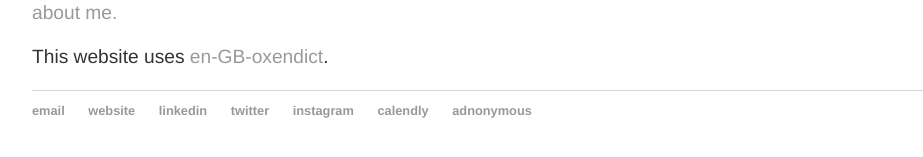
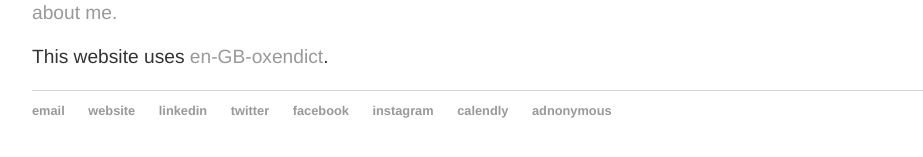
Before and after one commit to y-james-hu/y-james-hu.github.io, a Jekyll site: the page built from index.html, in a window 1280 px wide. Shown: the part 221-378 px from the top of the page, without its empty margins (160-1083 px from the left). Built offline with Jekyll 4.4.1, drawn with Linux system fonts in a browser that asks for light colours.

Commit message:
Update default.html

```diff
--- a/_layouts/default.html
+++ b/_layouts/default.html
@@ -24,11 +24,12 @@
 	    		<ul>
 	        		<li><a href="mailto:james@rethinkpriorities.org">email</a></li>
 	        		<li><a href="https://y-james-hu.github.io">website</a></li>
-				<li><a href="https://www.linkedin.com/in/y-james-hu">linkedin</a></li>
-				<li><a href="https://www.twitter.com/y_james_hu">twitter</a></li>
-				<li><a href="https://www.instagram.com/y.james.hu/">instagram</a></li>
+				<li><a href="https://linkedin.com/in/y-james-hu">linkedin</a></li>
+				<li><a href="https://twitter.com/y_james_hu">twitter</a></li>
+				<li><a href="https://facebook.com/y.james.hu">facebook</a></li>
+				<li><a href="https://instagram.com/y.james.hu/">instagram</a></li>
 				<li><a href="https://calendly.com/y-james-hu">calendly</li>
-				<li><a href="https://www.admonymous.co/yjameshu/">adnonymous</a></li>
+				<li><a href="https://admonymous.co/yjameshu/">adnonymous</a></li>
 			</ul>
 			</footer>
 		</body>
```
